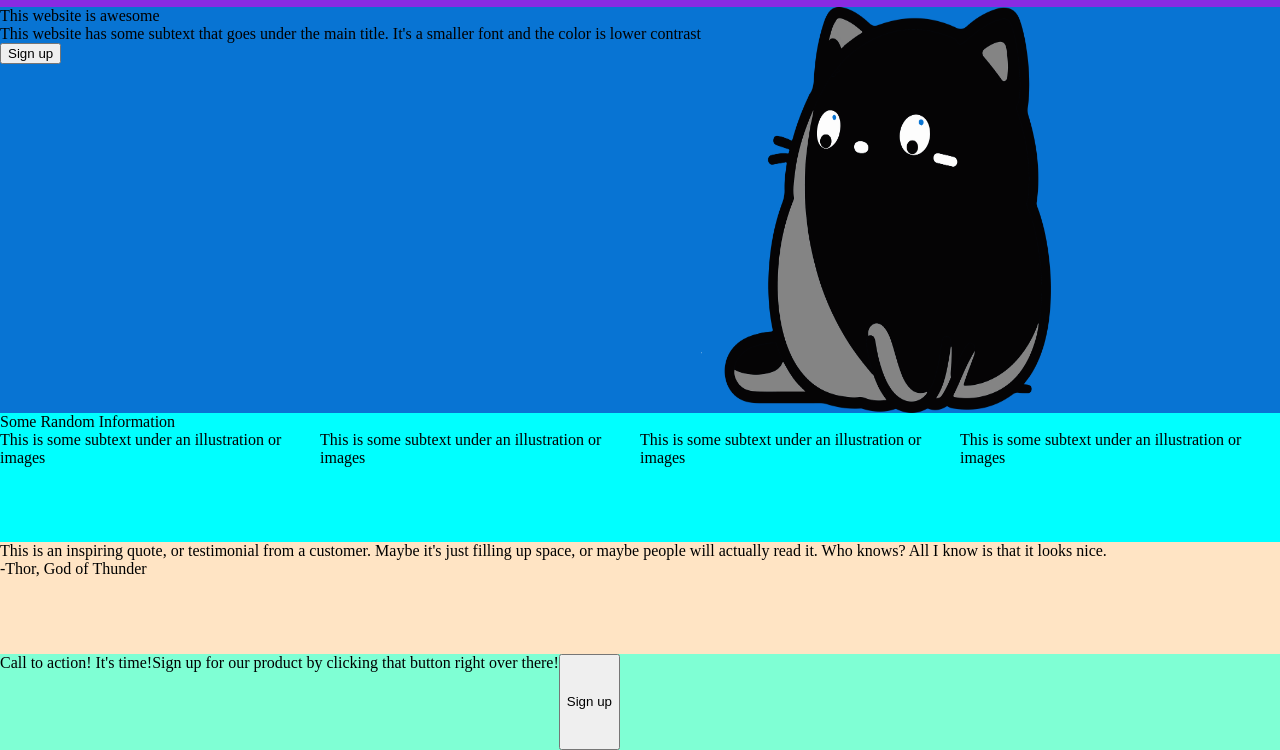
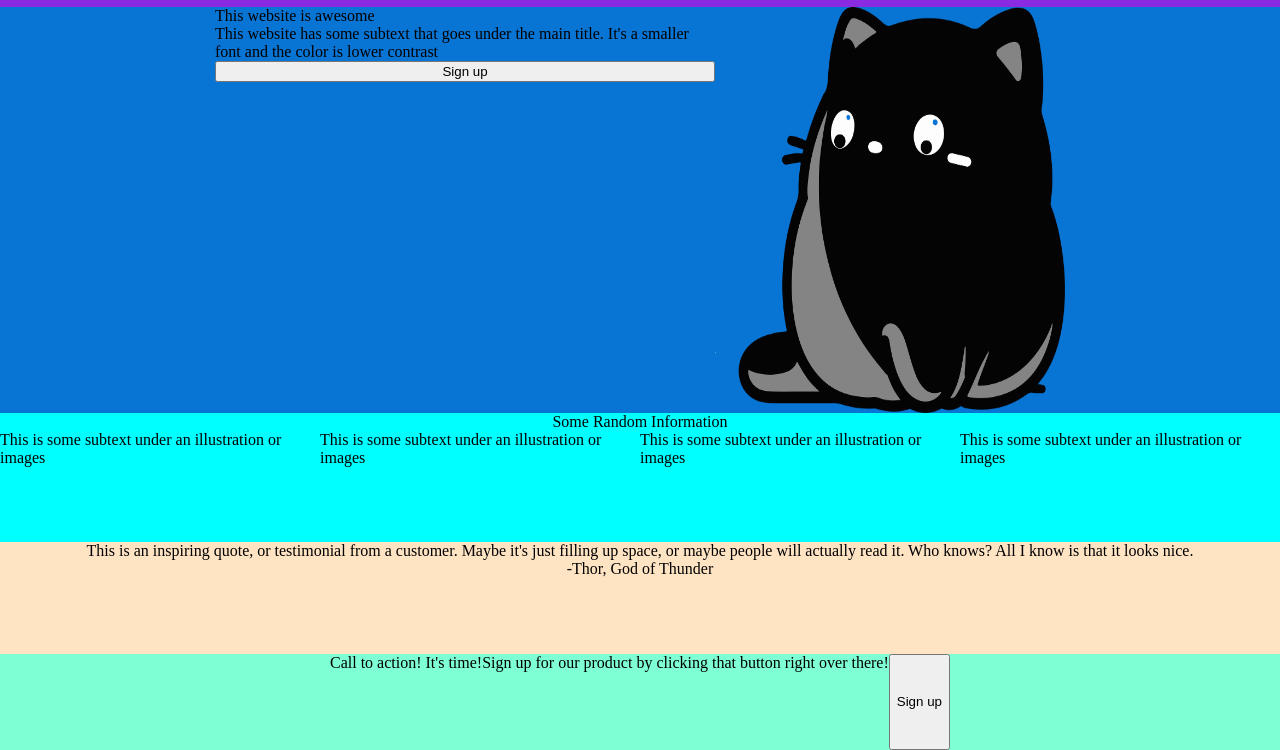
Before and after one commit to r3d-pixel/landing-page, a plain HTML site: page index.html in a window 1280 px wide. Shown: the part 50-800 px from the top of the page. Drawn offline with Linux system fonts and the light colour scheme.

Commit message:
Centered everything

```diff
--- a/styles.css
+++ b/styles.css
@@ -38,10 +38,16 @@ a {
 .top-container {
     background-color: rgb(8, 116, 211);
 
-
     flex-grow: 1;
     display: flex;
+    justify-content: center;
+}
 
+.container1 {
+    display: flex;
+    flex-direction: column;
+
+    width: 500px;
 }
 
 .mid-container {
@@ -51,6 +57,7 @@ a {
     flex-grow: 1;
     display: flex;
     flex-direction: column;
+    align-items: center;
 }
 
 .cards {
@@ -66,6 +73,7 @@ a {
     flex-grow: 1;
     display: flex;
     flex-direction: column;
+    align-items: center;
 }
 
 .footer {
@@ -74,4 +82,5 @@ a {
 
     flex-grow: 1;
     display: flex;
+    justify-content: center;
 }
```
